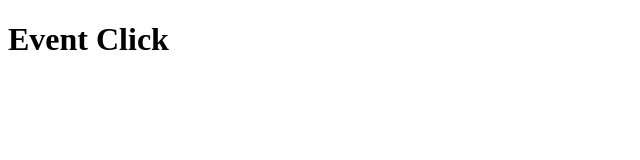
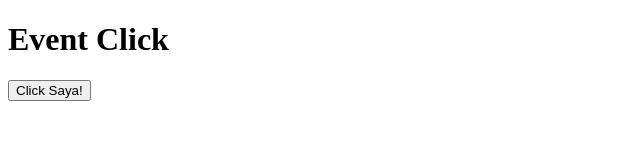
Before and after one commit to pasukanbocil/Codepolitan-JSDOM, a plain HTML site: page event/index.html in a window 1280 px wide. Shown: the whole page, without its empty margins (0-640 px from the left). Drawn offline with Linux system fonts and the light colour scheme.

Commit message:
docs: :memo: Meli Amelia Putri

```diff
--- a/event/index.html
+++ b/event/index.html
@@ -10,6 +10,7 @@
 
 <body>
     <h1>Event Click</h1>
+    <button onclick="alert('kamu sudah klik sya')">Click Saya!</button>
     <script src="app.js"></script>
 </body>
 
```
